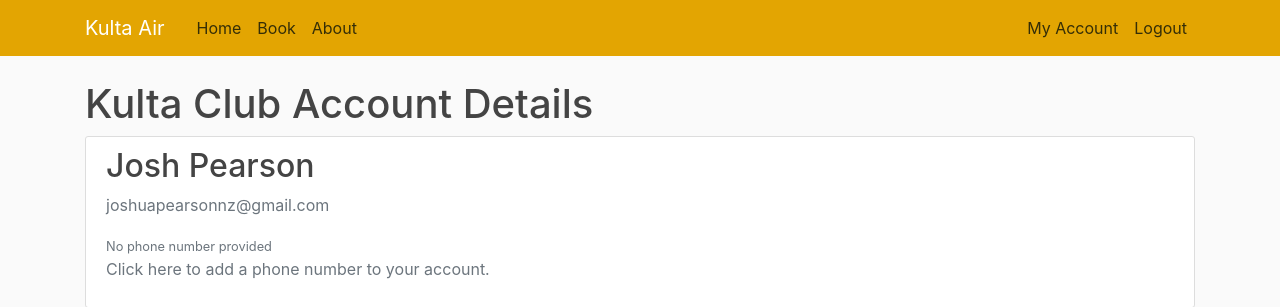
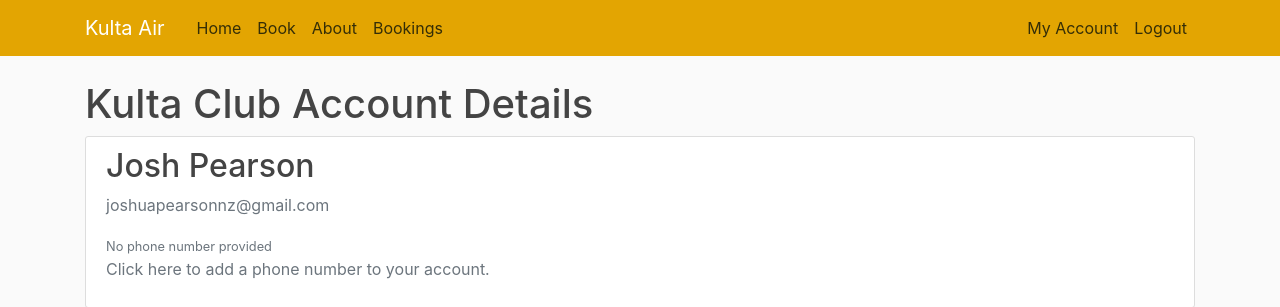
Before and after one commit to baconeta/159352-assignment2, a Flask app: page /customer in a window 1280 px wide. Shown: the top 307 px of the page. Run offline with Flask 2, Linux system fonts and the light colour scheme; a user stored in the database is signed in; data comes from the database, SQL or seed files in the repository.

Commit message:
add some bookings page info and templating

```diff
--- a/flightbookingapp/routes.py
+++ b/flightbookingapp/routes.py
@@ -65,6 +65,18 @@ def booking():
 @app.route('/customer')
 @login_required
 def customer():
-    bookings = current_user.bookings
+    user_bookings = current_user.bookings
     departures = Departure.query.all()
-    return render_template('customer.html', title='My Account', bookings=bookings, departures=departures)
+    return render_template('customer.html', title='My Account', bookings=user_bookings, departures=departures)
+
+
+@app.route('/bookings')
+def bookings():
+    user_bookings = []
+    departures = []
+    if current_user.is_authenticated:
+        user_bookings = current_user.bookings
+        departures = Departure.query.all()
+
+    return render_template('bookings.html', title='Bookings', loggedin=current_user.is_authenticated,
+                           user_bookings=user_bookings, departures=departures)
--- a/flightbookingapp/templates/customer.html
+++ b/flightbookingapp/templates/customer.html
@@ -16,33 +16,7 @@
             </div>
         </div>
     </div>
-    <div class="content-section">
-        <div class="media">
-            <div class="media-body">
-                <h2 class="bookings-heading">Upcoming bookings</h2>
-                {% if bookings == [] %}
-                    <p class="text-secondary"><a class="ml-2" href="{{ url_for('booking') }}">You have no bookings.
-                        Click here to make one!</a></p>
-                {% else %}
-                    <br>
-                    {# TODO make this way prettier#}
-                    {% for booking in bookings %}
-                        <div class="content-section">
-                            <h2>Booking reference {{ booking.booking_ref.upper() }}</h2>
-                            {% for departure in departures %}
-                                {% if departure.id == booking.flight %}
-                                    <h3>Flight {{ departure.flight_number }}</h3>
-                                    <h4>Departure time: {{ departure.date.strftime("%a %d %B, %Y at %H:%M") }}</h4>
-                                {% endif %}
-                            {% endfor %}
-                            {# TODO Add cancel booking here #}
-                            {# TODO Add check for past bookings here #}
-                            {# TODO Add arrival time and timezones #}
-                        </div>
-                    {% endfor %}
 
-                {% endif %}
-            </div>
-        </div>
-    </div>
+    {% include 'upcoming_bookings.html' %}
+
 {% endblock content %}
--- a/flightbookingapp/templates/layout.html
+++ b/flightbookingapp/templates/layout.html
@@ -31,6 +31,7 @@
                     <a class="nav-item nav-link" href="{{ url_for('home') }}">Home</a>
                     <a class="nav-item nav-link" href="{{ url_for('booking') }}">Book</a>
                     <a class="nav-item nav-link" href="{{ url_for('about') }}">About</a>
+                    <a class="nav-item nav-link" href="{{ url_for('bookings') }}">Bookings</a>
                 </div>
                 <!-- Navbar Right Side -->
                 <div class="navbar-nav">
--- /dev/null
+++ b/flightbookingapp/templates/upcoming_bookings.html
@@ -0,0 +1,29 @@
+<div class="content-section">
+    <div class="media">
+        <div class="media-body">
+            <h2 class="bookings-heading">Upcoming bookings</h2>
+            {% if bookings == [] %}
+                <p class="text-secondary"><a class="ml-2" href="{{ url_for('booking') }}">You have no upcoming bookings.
+                    Click here to make one!</a></p>
+            {% else %}
+                <br>
+                {# TODO make this way prettier#}
+                {% for booking in bookings %}
+                    <div class="content-section">
+                        <h2>Booking reference {{ booking.booking_ref.upper() }}</h2>
+                        {% for departure in departures %}
+                            {% if departure.id == booking.flight %}
+                                <h3>Flight {{ departure.flight_number }}</h3>
+                                <h4>Departure time: {{ departure.date.strftime("%a %d %B, %Y at %H:%M") }}</h4>
+                            {% endif %}
+                        {% endfor %}
+                        {# TODO Add cancel booking here #}
+                        {# TODO Add check for past bookings here #}
+                        {# TODO Add arrival time and timezones #}
+                    </div>
+                {% endfor %}
+
+            {% endif %}
+        </div>
+    </div>
+</div>
```
Also changed, not shown: flightbookingapp/templates/bookings.html (added, +13 -0 lines).
